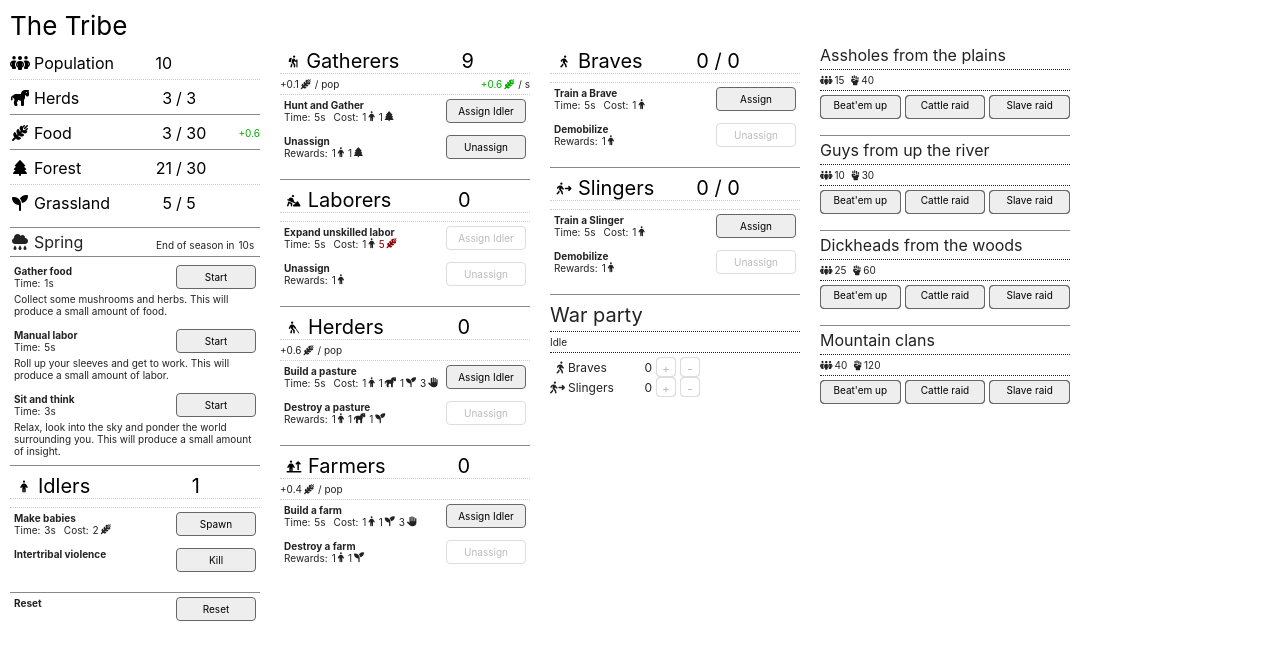
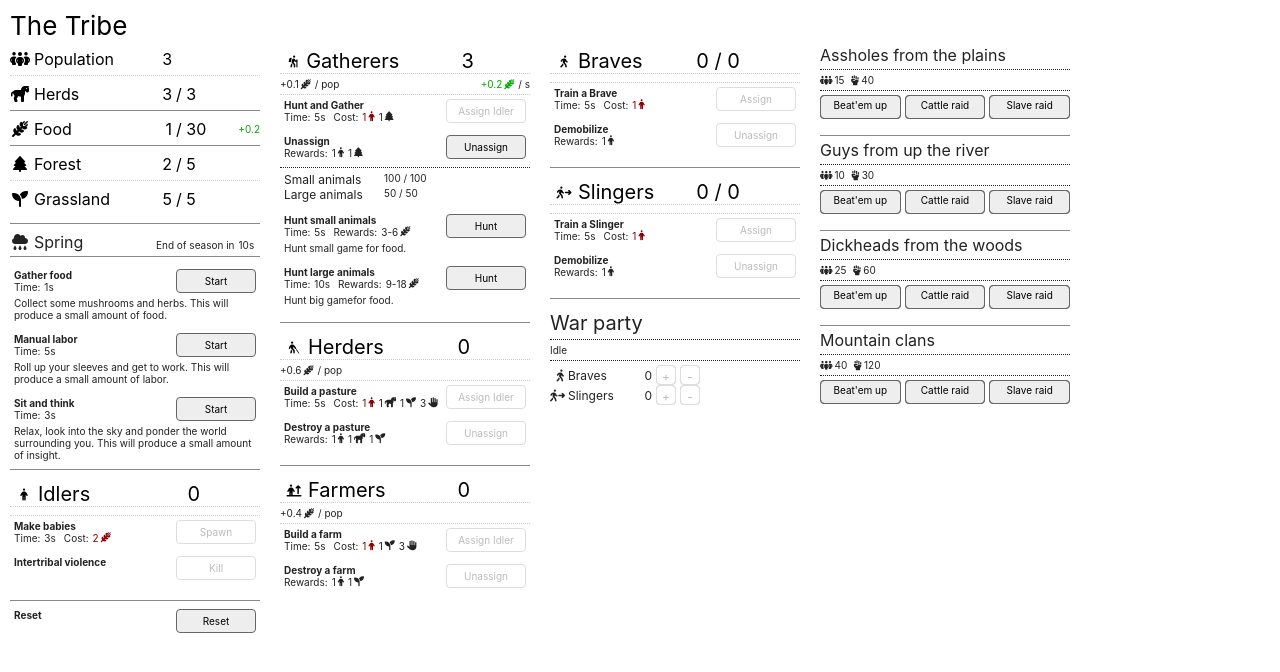
Before and after one commit to socha23/civlite, a React (Create React App) app: page / in a window 1280 px wide. Shown: the top 672 px of the page. Built offline with nearby package versions, Linux system fonts and the light colour scheme.

Commit message:
basic hunting for gatherers

```diff
--- a/src/model/action.tsx
+++ b/src/model/action.tsx
@@ -1,7 +1,8 @@
 import { addTickListener, removeTickListener } from "./timer"
-import { Amount, AmountsAccumulator, SingleAmountAccumulator, WorkAmount } from "./amount"
+import { Amount, AmountsAccumulator, ExpectedAmount, SingleAmountAccumulator, WorkAmount, isAmount, rollActualAmount } from "./amount"
 import { WorkType } from "./work"
 import { exclusiveActionsInProgress, registerInProgressAction, unregisterInProgressAction } from "./actionsModel"
+import { Amounts } from "../view/amount"
 
 export type ActionParams = {
     exclusivityGroup?: string
@@ -9,7 +10,7 @@ export type ActionParams = {
     workCost?: WorkAmount[]
     timeCost?: number
 
-    rewards?: Amount[]
+    rewards?: (Amount | ExpectedAmount)[]
 }
 
 export interface GameModelInterface {
@@ -28,7 +29,8 @@ export abstract class Action {
     initialCost: Amount[]
     workAcc: AmountsAccumulator
     timeAcc: SingleAmountAccumulator
-    rewards: Amount[]
+    rewards: (Amount | ExpectedAmount)[]
+    actualAwards: Amount[] = []
     checker?: GameModelInterface
     state: ActionState = ActionState.Ready
     exclusivityGroup?: string
@@ -49,6 +51,10 @@ export abstract class Action {
 
     _onComplete(): void {
 
+    }
+
+    get inProgress() {
+        return this.state === ActionState.InProgress
     }
 
     onAction(checker: GameModelInterface) {
@@ -107,8 +113,15 @@ export abstract class Action {
     }
 
     onComplete() {
+        this.actualAwards = this.rewards.map(r => {
+            if (isAmount(r)) {
+                return r
+            } else {
+                return rollActualAmount(r)
+            }
+        })
         if (this.rewards.length > 0) {
-            this.checker!.onProduce(this.rewards)
+            this.checker!.onProduce(this.actualAwards)
         }
         this.state = ActionState.Ready
         this.workAcc.reset()
@@ -135,12 +148,12 @@ export abstract class Action {
 
 class InlineAction extends Action {
     action?: () => void
-    __onComplete?: () => void
+    __onComplete?: (rewards: Amount[]) => void
     _disabled?: () => any
 
     constructor(p: ActionParams & {
         action?: () => void,
-        onComplete?: () => void,
+        onComplete?: (rewards: Amount[]) => void,
         disabled?: () => any,
     }) {
         super(p)
@@ -157,7 +170,7 @@ class InlineAction extends Action {
 
     _onComplete(): void {
         if (this.__onComplete) {
-            this.__onComplete()
+            this.__onComplete(this.actualAwards)
         }
     }
 
@@ -171,7 +184,7 @@ class InlineAction extends Action {
 
 export function action(p: ActionParams & {
     action?: () => void,
-    onComplete?: () => void,
+    onComplete?: (rewards: Amount[]) => void,
     disabled?: () => any,
 }): Action {
     return new InlineAction(p);
--- a/src/model/amount.tsx
+++ b/src/model/amount.tsx
@@ -25,6 +25,10 @@ type _Amount<Type extends ItemType> = {
 }
 
 export type Amount = _Amount<ItemType>
+
+export function isAmount(a: any): a is Amount {
+  return "type" in a && "count" in a
+}
 
 ///////////////////////////////////////////
 
@@ -99,7 +103,6 @@ export function rollActualAmount<T extends ItemType>(a: _ExpectedAmount<T>): _Am
     assignment: false
   }
 }
-
 
 export class AmountsAccumulator {
   accs: Map<ItemType, SingleAmountAccumulator> = new Map()
--- a/src/model/gameModel.tsx
+++ b/src/model/gameModel.tsx
@@ -10,6 +10,7 @@ import { WarModel } from "./warModel"
 import { WorkModel } from "./workModel"
 import { CalendarModel } from "./calendarModel"
 import { HungerModel } from "./hungerModel"
+import { HuntingModel } from "./huntingModel"
 
 export class GameModel implements GameModelInterface {
   tick: number = 0
@@ -22,6 +23,7 @@ export class GameModel implements GameModelInterface {
   civilizations = new CivilizationsModel()
   wars = new WarModel(this)
   hunger = new HungerModel(this.population, this.resources)
+  hunting = new HuntingModel(this.population, this.resources)
 
   filterUnsatisfiableCosts(costs: Amount[]): Amount[] {
     return this.resources.filterUnsatisfiableCosts(costs)
@@ -49,6 +51,7 @@ export class GameModel implements GameModelInterface {
     onTick(deltaS)
     this.calendar.onTick(deltaS)
     this.applyWorkConsumptionAndProduction(deltaS)
+    this.hunting.onTick(deltaS)
   }
 
   onEndOfSeason() {
--- /dev/null
+++ b/src/model/huntingModel.tsx
@@ -0,0 +1,119 @@
+import { Action, action } from "./action"
+import { ExpectedAmount, ExpectedResourceAmount, Amount, PopAmount, pops } from "./amount"
+import { PopulationModel } from "./popModel"
+import { PopType } from "./pops"
+import { ResourceType } from "./resources"
+import { ResourcesModel } from "./resourcesModel"
+
+export enum AnimalType {
+    Small = "SmallAnimals",
+    Large = "LargeAnimals"
+}
+
+export interface AnimalStock {
+    type: AnimalType,
+    count: number,
+    cap: number,
+  }
+
+const AnimalDefs = {
+    [AnimalType.Small]: {
+        capPerForest: 20,
+    },
+    [AnimalType.Large]: {
+        capPerForest: 10,
+    },
+}
+
+export enum HuntType {
+    Small = "Small",
+    Large = "Large",
+}
+
+interface HuntDefinition {
+    duration: number,
+    rewardsPerHunter: ExpectedResourceAmount[],
+    animalType: AnimalType,
+}
+
+const HuntTypes = {
+    [HuntType.Small]: {
+        duration: 5,
+        rewardsPerHunter: [{type: ResourceType.Food, from: 1, to: 2}],
+        animalType: AnimalType.Small
+    },
+    [HuntType.Large]: {
+        duration: 10,
+        rewardsPerHunter: [{type: ResourceType.Food, from: 3, to: 6}],
+        animalType: AnimalType.Large
+    },
+}
+
+export class HuntingModel {
+    animalCounts: Map<AnimalType, number> = new Map()
+
+    population: PopulationModel
+    resources: ResourcesModel
+
+    smallHuntAction: Action
+    largeHuntAction: Action
+
+    constructor(population: PopulationModel, resources: ResourcesModel) {
+        this.population = population
+        this.resources = resources
+
+        Object.values(AnimalType).forEach(t => {
+            this.animalCounts.set(t, this.cap(t))
+        })
+
+        this.smallHuntAction = this.createHuntAction(HuntTypes[HuntType.Small])
+        this.largeHuntAction = this.createHuntAction(HuntTypes.Large)
+    }
+
+    get stocks(): AnimalStock[] {
+        return Object.values(AnimalType).map(t => ({
+            type: t,
+            count: this.animalCounts.get(t)!!,
+            cap: this.cap(t),
+        }))
+    }
+
+    cap(t: AnimalType) {
+        return this.resources.resource(ResourceType.Forest).count
+            * AnimalDefs[t].capPerForest
+    }
+
+    createHuntAction(type: HuntDefinition): Action {
+        const hunters = this.population.pop(PopType.Gatherer).count
+        const animals = this.animalCounts.get(type.animalType)!!
+        return action({
+            exclusivityGroup: "hunting",
+            timeCost: type.duration,
+            rewards: type.rewardsPerHunter.map(r => ({
+                type: r.type,
+                from: Math.min(r.from * hunters, animals),
+                to: Math.min(r.to * hunters, animals),
+            })),
+            disabled() {
+              return hunters === 0 || animals === 0
+            },
+            onComplete: (rewards: Amount[]) => {
+                let count = 0
+                rewards.forEach(r => count += r.count)
+                const currentAnimalCount = this.animalCounts.get(type.animalType)!!
+                const newAnimalCount = Math.max(0, currentAnimalCount - count)
+                this.animalCounts.set(type.animalType, newAnimalCount)
+            }
+        })
+    }
+
+    onTick(deltaS: number) {
+        if (!this.smallHuntAction.inProgress) {
+            this.smallHuntAction = this.createHuntAction(HuntTypes.Small)
+        }
+        if (!this.largeHuntAction.inProgress) {
+            this.largeHuntAction = this.createHuntAction(HuntTypes.Large)
+        }
+
+    }
+}
--- a/src/model/pops.tsx
+++ b/src/model/pops.tsx
@@ -41,7 +41,7 @@ type PopDefinition = typeof DEFAULT_POP_DEFINITION
 
 const PopTypeDefinitions = {
   [PopType.Idler]: {
-    initialCount: 1,
+    initialCount: 0,
     foodConsumption: 1,
     buyCost: [resources(ResourceType.Food, 2)],
     timeCost: 3,
@@ -50,7 +50,7 @@ const PopTypeDefinitions = {
     ],
   },
   [PopType.Gatherer]: {
-    initialCount: 9,
+    initialCount: 3,
     foodConsumption: 1,
     buyCost: [
       pops(PopType.Idler, 1),
--- a/src/model/resources.tsx
+++ b/src/model/resources.tsx
@@ -47,8 +47,8 @@ export const ResourceDefinitions = {
     },
     [ResourceType.Forest]: {
         class: ResourceClass.Assignable,
-        initialCount: 30,
-        initialAssigned: 9,
+        initialCount: 5,
+        initialAssigned: 3,
     },
     [ResourceType.Grassland]: {
         class: ResourceClass.Assignable,
--- a/src/view/gameView.tsx
+++ b/src/view/gameView.tsx
@@ -1,4 +1,4 @@
-import React from 'react';
+import React, {PropsWithChildren} from 'react';
 import { ActionProps, ActionRow, ActionRow3 } from './action'
 import { GameModel } from '../model/gameModel'
 import { PopType } from '../model/pops'
@@ -10,6 +10,7 @@ import { MilitaryProps, MilitaryView, militaryProps } from './military';
 import { CivilizationsView, CivsProps, civsProps } from './civs';
 import { ActionState } from '../model/action';
 import { CalendarBox, CalendarProps, calendarProps } from './calendarBox';
+import { HuntingProps, HuntingSection, huntingProps } from './hunting';
 
 
 export type GameViewProps = {
@@ -22,6 +23,7 @@ export type GameViewProps = {
   military: MilitaryProps,
   civilizations: CivsProps,
   calendar: CalendarProps,
+  hunting: HuntingProps,
 }
 
 export function gameViewProps(model: GameModel, onReset: () => void): GameViewProps {
@@ -40,6 +42,7 @@ export function gameViewProps(model: GameModel, onReset: () => void): GameViewPr
     military: militaryProps(model),
     civilizations: civsProps(model),
     calendar: calendarProps(model),
+    hunting: huntingProps(model),
   }
 }
 
@@ -68,6 +71,20 @@ export const PopsView = (p: {pops: PopBoxProps[], column: number}) => <div style
       .map((pop, idx) => <PopBox key={idx} {...pop}/>)}
 </div>
 
+
+const Column = (p: PropsWithChildren) => <div className="dividersParent" style={{
+  display: "flex",
+  flexDirection: "column",
+  gap: 4,
+}}>
+  {p.children}
+</div>
+
+
+function popProps(p: GameViewProps, t: PopType) {
+  return p.pops.find(pop => pop.popType === t)!!
+}
+
 export const GameView = (p: GameViewProps) =>
   <div style={{
     display: "flex",
@@ -84,26 +101,28 @@ export const GameView = (p: GameViewProps) =>
         display: "flex",
         gap: 20,
       }}>
-        <div className="dividersParent" style={{
-          display: "flex",
-          flexDirection: "column",
-          paddingTop: 4,
-        }}>
+        <Column>
           <InventoryBox {...p.summary}/>
           <CalendarBox {...p.calendar}/>
           <ResourceGatheringBox {...p.resourceGathering}/>
-          <PopsView pops={p.pops} column={0}/>
+          <PopBox {...popProps(p, PopType.Idler)}/>
           <ActionRow3 {...p.reset}/>
-
-        </div>
-        <PopsView pops={p.pops} column={1}/>
-        <div className='dividersParent'>
-          <PopsView pops={p.pops} column={2}/>
+        </Column>
+        <Column>
+          <PopBox {...popProps(p, PopType.Gatherer)}>
+            <HuntingSection {...p.hunting}/>
+          </PopBox>
+          <PopBox {...popProps(p, PopType.Herder)}/>
+          <PopBox {...popProps(p, PopType.Farmer)}/>
+        </Column>
+        <Column>
+          <PopBox {...popProps(p, PopType.Brave)}/>
+          <PopBox {...popProps(p, PopType.Slinger)}/>
           <MilitaryView {...p.military}/>
-        </div>
-        <div>
+        </Column>
+        <Column>
           <CivilizationsView {...p.civilizations}/>
-        </div>
+        </Column>
       </div>
     </div>
   </div>
--- /dev/null
+++ b/src/view/hunting.tsx
@@ -0,0 +1,54 @@
+import React from 'react';
+import { GameModel } from '../model/gameModel'
+import { ActionProps, propsForAction, ActionRow3 } from './action';
+import { HuntingLabels, } from './labels';
+import { AnimalStock, } from '../model/huntingModel';
+import { FontSizes } from './icons';
+
+export type HuntingProps = {
+  stocks: AnimalStock[],
+  huntingActions: ActionProps[],
+}
+
+export function huntingProps(model: GameModel): HuntingProps {
+  return {
+    stocks: model.hunting.stocks,
+    huntingActions: [
+      propsForAction(model, model.hunting.smallHuntAction, HuntingLabels.Small),
+      propsForAction(model, model.hunting.largeHuntAction, HuntingLabels.Large),
+    ]
+  }
+}
+
+const AnimalStockView = (p: AnimalStock) => <div style={{
+  display: "flex",
+}}>
+  <div style={{
+    width: 100,
+    fontSize: FontSizes.normal,
+  }}>
+    {HuntingLabels[p.type]}
+  </div>
+  <div>
+    {Math.floor(p.count)} / {Math.floor(p.cap)}
+  </div>
+</div>
+
+const AnimalStocks = (p: HuntingProps) => <div style={{
+  padding: 4,
+  display: "flex",
+  flexDirection: "column",
+}}>
+  {p.stocks.map((stock, idx) => <AnimalStockView {...stock} key={idx}/>)}
+</div>
+
+export const HuntingSection = (p: HuntingProps) => <div style={{
+  display: "flex",
+  flexDirection: "column",
+  gap: 4,
+}}>
+  <AnimalStocks {...p}/>
+  {
+    p.huntingActions.map((e, idx) => <ActionRow3 {...e} key={idx} displayRewards={true}/>)
+  }
+</div>
--- a/src/view/labels.tsx
+++ b/src/view/labels.tsx
@@ -6,6 +6,7 @@ import { ReactNode } from 'react';
 import { WarProps } from './war';
 import { WorkType } from '../model/work';
 import { Season } from '../model/calendarModel';
+import { AnimalType, HuntType } from '../model/huntingModel';
 
 
 export const ManualResourceGatheringLabels = {
@@ -123,3 +124,18 @@ export const CalendarLabels = {
     [Season.Autumn]: "Autumn",
     [Season.Winter]: "Winter",
 }
+
+export const HuntingLabels = {
+    [AnimalType.Small]: "Small animals",
+    [AnimalType.Large]: "Large animals",
+    [HuntType.Small]: {
+        title: "Hunt small animals",
+        buttonLabel: "Hunt",
+        description: "Hunt small game for food."
+    },
+    [HuntType.Large]: {
+        title: "Hunt large animals",
+        buttonLabel: "Hunt",
+        description: "Hunt big gamefor food."
+    },
+}
--- a/src/view/popBox.tsx
+++ b/src/view/popBox.tsx
@@ -1,4 +1,4 @@
-import React from 'react';
+import React, {PropsWithChildren} from 'react';
 import { Box } from './box'
 import { GameModel } from '../model/gameModel'
 import { ActionProps, ActionButton, propsForAction, ActionRow3 } from './action';
@@ -59,7 +59,7 @@ export const ResourcesList = (p: {items: ResourceAmount[], caption: string, colo
 
 
 
-export const PopBox = (p: PopBoxProps) =>
+export const PopBox = (p: PropsWithChildren<PopBoxProps>) =>
   <Box>
     <div
     className='dottedDividersParent'
@@ -98,7 +98,10 @@ export const PopBox = (p: PopBoxProps) =>
         <div style={{flexGrow: 1}}/>
         <ResourcesList items={p.resourceBalance} caption={Labels.PerSecond}/>
       </div>
-      <ActionRow3 {...p.buyAction}/>
-      <ActionRow3 {...p.sellAction} displayRewards={true}/>
+      <div>
+        <ActionRow3 {...p.buyAction}/>
+        <ActionRow3 {...p.sellAction} displayRewards={true}/>
+      </div>
+      {p.children}
     </div>
   </Box>
```
